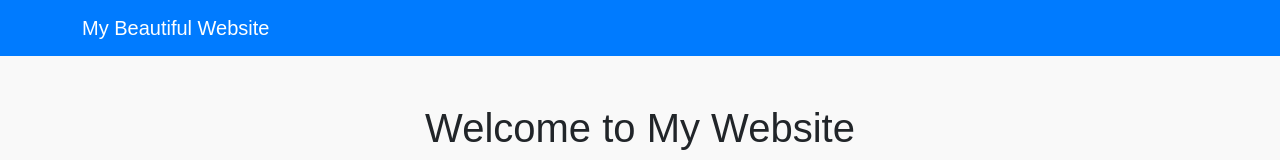
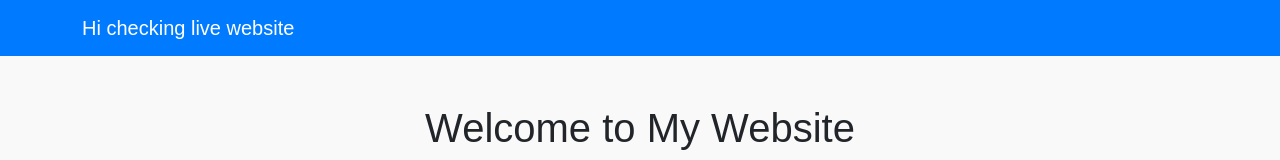
Before and after one commit to rahulcuh/technical, a plain HTML site: page index.html in a window 1280 px wide. Shown: the top 160 px of the page. Drawn offline with nearby package versions, Linux system fonts and the light colour scheme.

Commit message:
Update index.html

```diff
--- a/index.html
+++ b/index.html
@@ -35,7 +35,7 @@
     <!-- Navigation bar -->
     <nav class="navbar navbar-expand-lg">
         <div class="container">
-            <a class="navbar-brand" href="#">My Beautiful Website</a>
+            <a class="navbar-brand" href="#">Hi checking live website</a>
         </div>
     </nav>
 
```
